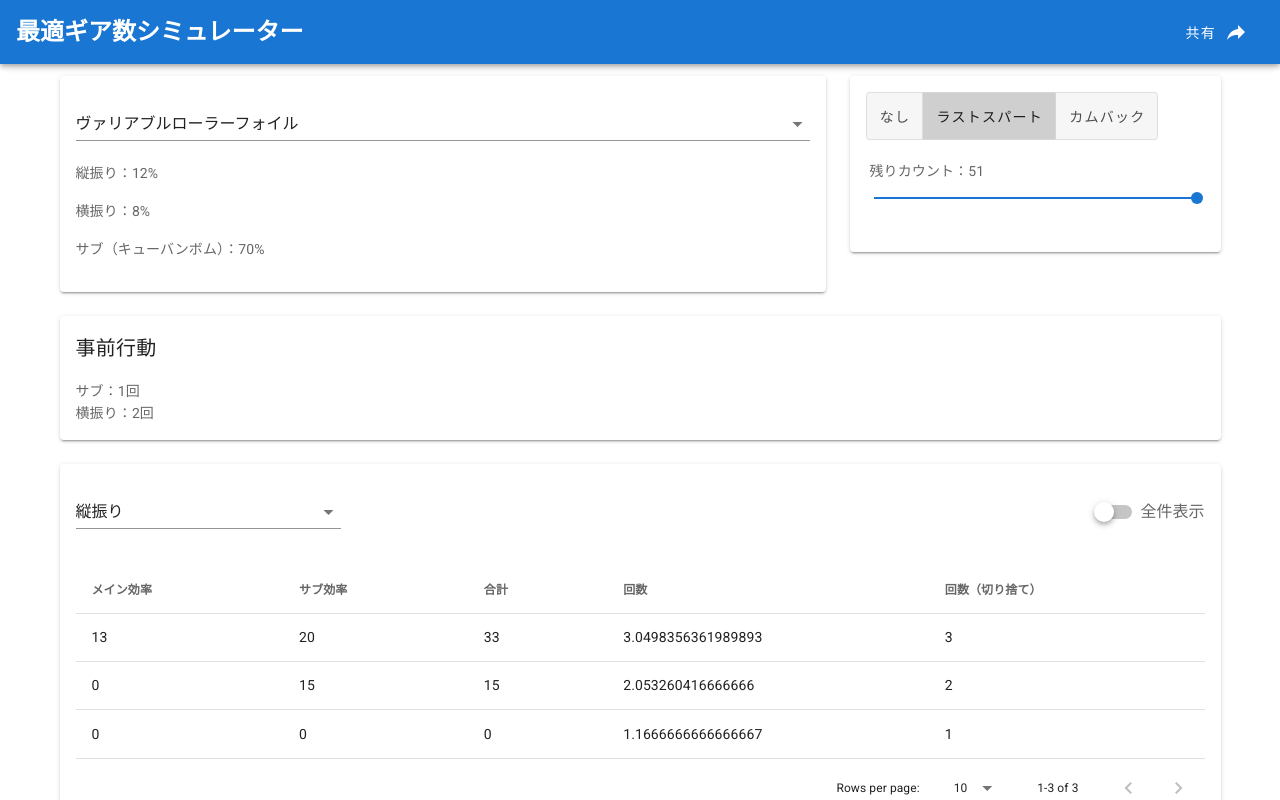
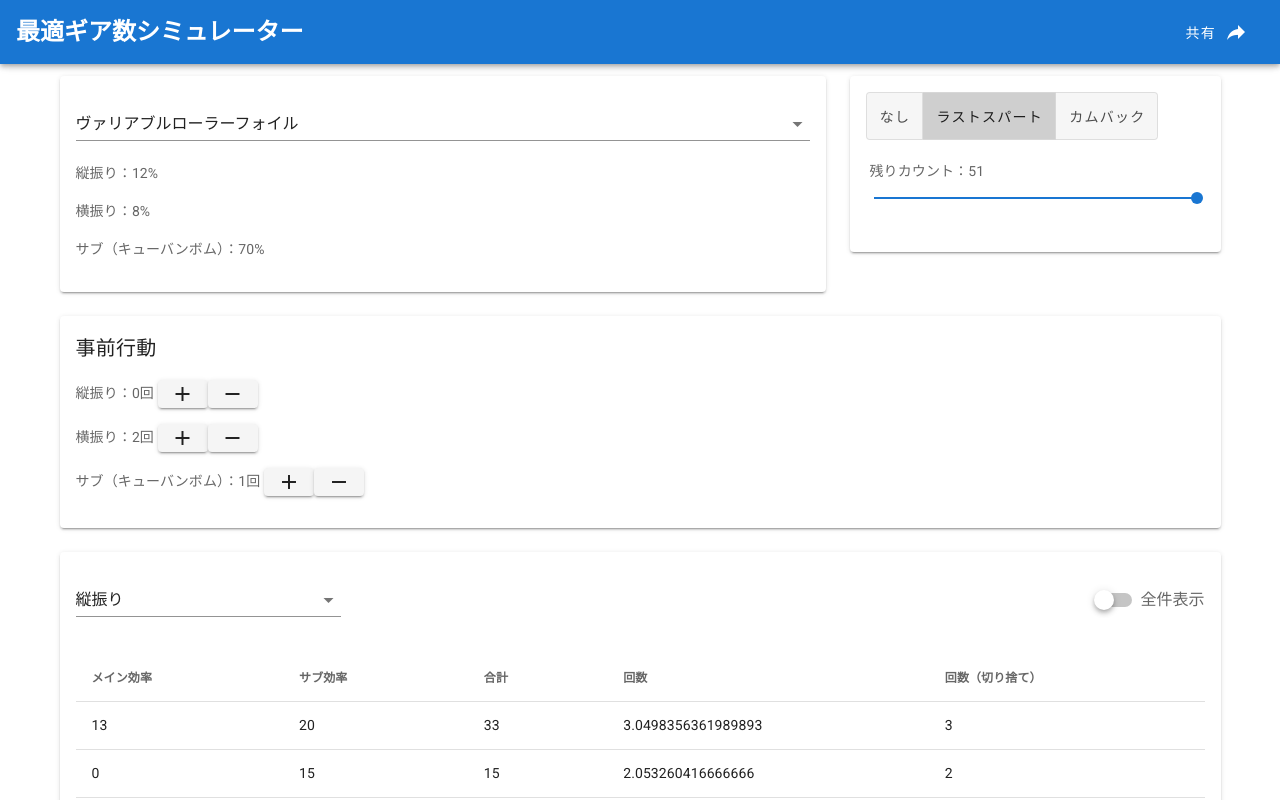
Before and after one commit to nakario/splatoon-best-gear, a Vue app: page / in a window 1280 px wide. Shown: the top 800 px of the page. Built offline with nearby package versions, Linux system fonts and the light colour scheme.

Commit message:
Add precondition control

```diff
--- a/src/components/Table.vue
+++ b/src/components/Table.vue
@@ -38,8 +38,15 @@
         <v-card>
           <v-card-title>事前行動</v-card-title>
           <v-card-text>
-            サブ：1回<br />
-            横振り：2回
+            <p v-for="action in actions" :key="action.text">
+              {{ action.text }}：{{ action.count }}回
+              <v-btn small v-on:click="action.count += 1">
+                <v-icon>mdi-plus</v-icon>
+              </v-btn>
+              <v-btn small v-on:click="action.count = Math.max(0, action.count - 1)">
+                <v-icon>mdi-minus</v-icon>
+              </v-btn>
+            </p>
           </v-card-text>
         </v-card>
       </v-col>
@@ -97,9 +104,9 @@ export default Vue.extend({
     weapons: ["ヴァリアブルローラーフォイル"],
     action: "縦振り",
     actions: [
-      { text: "縦振り", base: 12 },
-      { text: "横振り", base: 8 },
-      { text: "サブ（キューバンボム）", base: 70 }
+      { text: "縦振り", base: 12, count: 0 },
+      { text: "横振り", base: 8, count: 2 },
+      { text: "サブ（キューバンボム）", base: 70, count: 1 }
     ],
     headGear: 1,
     remainingCount: 51,
```
